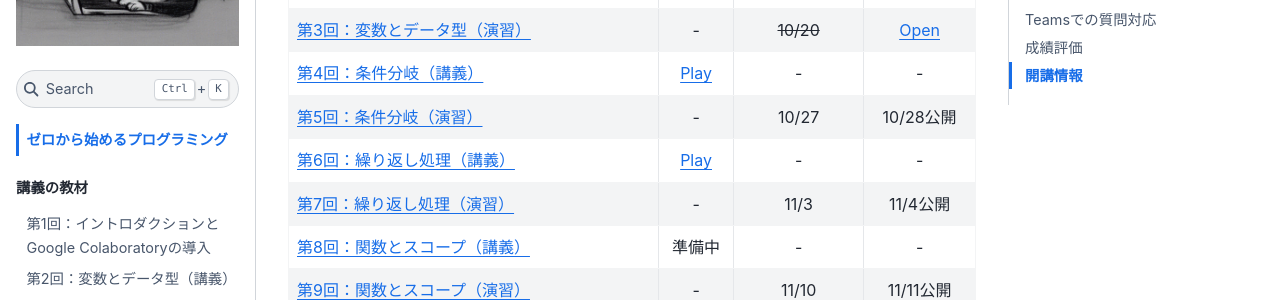
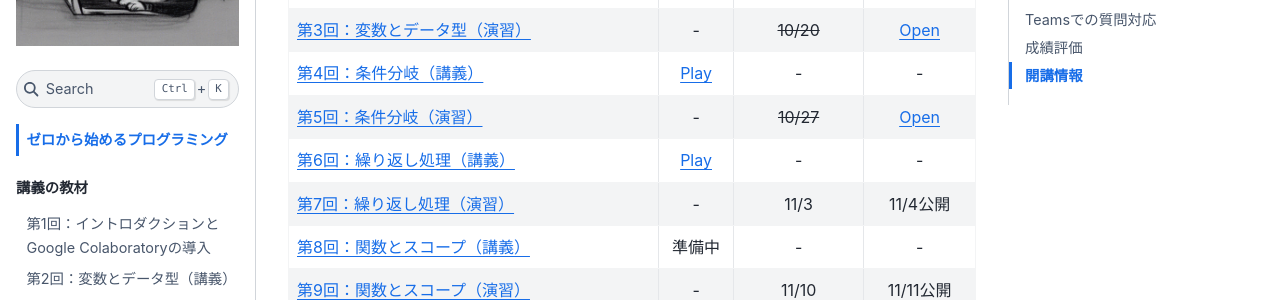
Before and after one commit to ground-zero-programming/zero-pro2022-public, a Jupyter Book: the page built from intro.md, in a window 1280 px wide and 900 px high, scrolled down 898 px. Shown: the part 153-453 px from the top of the window. Built offline with Jupyter Book 1.0.4 settings and Sphinx 7.4.7 and the Sphinx Book theme 1.1.4, drawn with Linux system fonts in a browser that asks for light colours; pages that are not in the unit, such as notebooks, are missing from menus.

Commit message:
add: answer of chapter 5

```diff
--- a/intro.md
+++ b/intro.md
@@ -34,7 +34,7 @@
 | [第2回：変数とデータ型（講義）](docs/02/variables_and_data_types.ipynb) | [Play](https://web.microsoftstream.com/video/ccbda2e7-5c19-4b83-a2c5-640f7268016d) | - | - |
 | [第3回：変数とデータ型（演習）](docs/03/exercise_variables_and_data_types.ipynb)  | - | <del>10/20</del> | [Open](docs/03_ans/answer_variables_and_data_types.ipynb) |
 | [第4回：条件分岐（講義）](docs/04/conditional_branch.ipynb) | [Play](https://web.microsoftstream.com/video/ea304ce1-d621-401d-9218-77ca8a5f02f1) | - | - |
-| [第5回：条件分岐（演習）](docs/05/exercise_conditional_branch.ipynb) | - | 10/27 | 10/28公開 |
+| [第5回：条件分岐（演習）](docs/05/exercise_conditional_branch.ipynb) | - | <del>10/27</del> | [Open](docs/05_ans/answer_conditional_branch.ipynb) |
 | [第6回：繰り返し処理（講義）](docs/06/loops.ipynb) | [Play](https://web.microsoftstream.com/video/98820113-4ad5-434d-8530-4bf93a934668) | - | - |
 | [第7回：繰り返し処理（演習）](docs/07/exercise_loops.ipynb)  | - | 11/3 | 11/4公開 |
 | [第8回：関数とスコープ（講義）](docs/08/functions_and_scope.ipynb) | 準備中 | - | - |
```
Also changed, not shown: docs/05_ans/answer_conditional_branch.ipynb (added).
